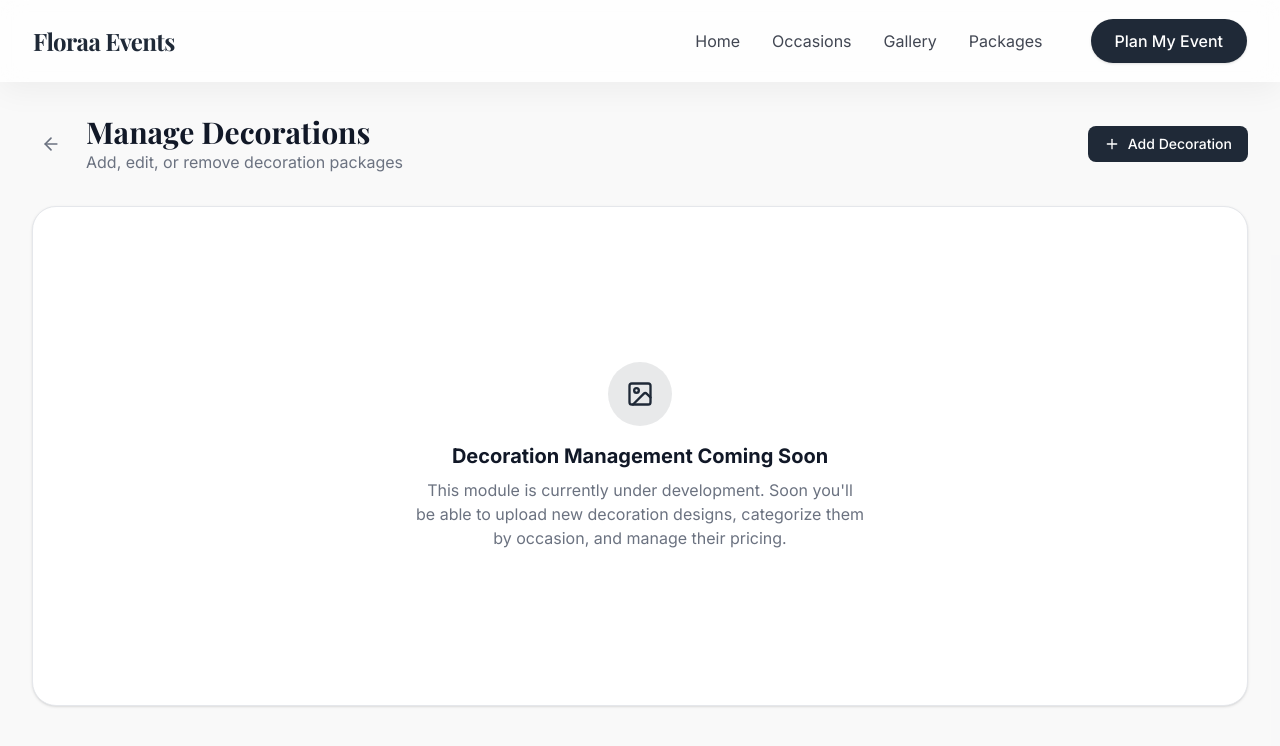
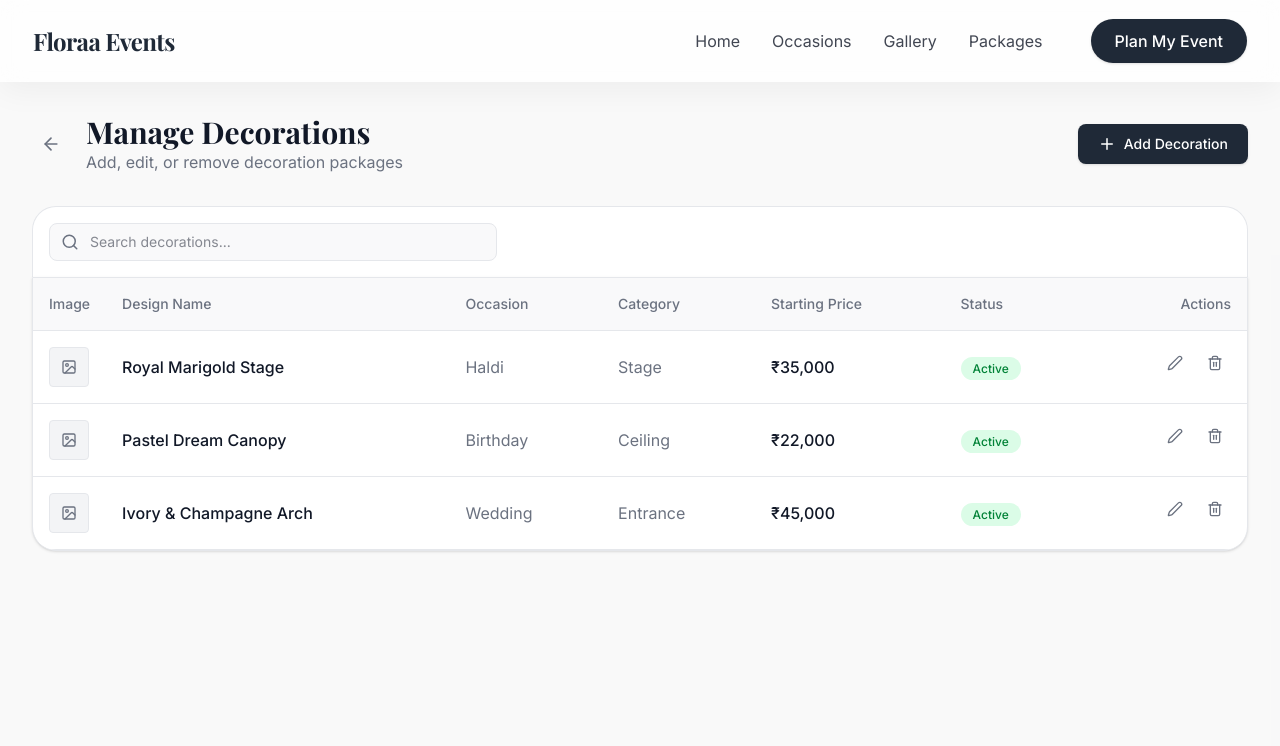
Before and after one commit to akhila2008/akhil_web, a Next.js app: page /admin/decorations in a window 1280 px wide. Shown: the top 746 px of the page. Built offline with nearby package versions, Linux system fonts and the light colour scheme; a web font is replaced by a local one.

Commit message:
Build Decoration Management Module

```diff
--- a/src/app/admin/decorations/page.tsx
+++ b/src/app/admin/decorations/page.tsx
@@ -1,12 +1,76 @@
-import React from "react";
+"use client";
+
+import React, { useState } from "react";
 import Link from "next/link";
-import { ArrowLeft, Plus } from "lucide-react";
+import { ArrowLeft, Plus, Search, Edit2, Trash2, X, Image as ImageIcon } from "lucide-react";
+
+type Decoration = {
+  id: string;
+  name: string;
+  occasion: string;
+  category: string;
+  price: number;
+  status: "Active" | "Draft";
+};
+
+const INITIAL_DATA: Decoration[] = [
+  { id: "1", name: "Royal Marigold Stage", occasion: "Haldi", category: "Stage", price: 35000, status: "Active" },
+  { id: "2", name: "Pastel Dream Canopy", occasion: "Birthday", category: "Ceiling", price: 22000, status: "Active" },
+  { id: "3", name: "Ivory & Champagne Arch", occasion: "Wedding", category: "Entrance", price: 45000, status: "Active" },
+];
 
 export default function DecorationsPage() {
+  const [decorations, setDecorations] = useState<Decoration[]>(INITIAL_DATA);
+  const [searchQuery, setSearchQuery] = useState("");
+  const [isModalOpen, setIsModalOpen] = useState(false);
+  const [editingId, setEditingId] = useState<string | null>(null);
+
+  // Form State
+  const [formData, setFormData] = useState({
+    name: "", occasion: "Wedding", category: "Stage", price: "", status: "Active"
+  });
+
+  const filteredDecorations = decorations.filter(dec =>
+    dec.name.toLowerCase().includes(searchQuery.toLowerCase()) ||
+    dec.occasion.toLowerCase().includes(searchQuery.toLowerCase())
+  );
+
+  const handleOpenModal = (dec?: Decoration) => {
+    if (dec) {
+      setFormData({
+        name: dec.name, occasion: dec.occasion, category: dec.category, price: dec.price.toString(), status: dec.status
+      });
+      setEditingId(dec.id);
+    } else {
+      setFormData({ name: "", occasion: "Wedding", category: "Stage", price: "", status: "Active" });
+      setEditingId(null);
+    }
+    setIsModalOpen(true);
+  };
+
+  const handleSave = (e: React.FormEvent) => {
+    e.preventDefault();
+    if (editingId) {
+      setDecorations(decorations.map(d => d.id === editingId ? { ...formData, id: editingId, price: Number(formData.price) } as Decoration : d));
+    } else {
+      const newDec: Decoration = { ...formData, id: Date.now().toString(), price: Number(formData.price) } as Decoration;
+      setDecorations([...decorations, newDec]);
+    }
+    setIsModalOpen(false);
+  };
+
+  const handleDelete = (id: string) => {
+    if(confirm("Are you sure you want to delete this decoration?")) {
+      setDecorations(decorations.filter(d => d.id !== id));
+    }
+  };
+
   return (
     <div className="min-h-screen bg-muted/30 py-8 px-4 sm:px-6 lg:px-8">
       <div className="max-w-7xl mx-auto">
-        <div className="mb-8 flex items-center justify-between">
+
+        {/* Header */}
+        <div className="mb-8 flex flex-col sm:flex-row sm:items-center justify-between gap-4">
           <div className="flex items-center">
             <Link href="/admin" className="mr-4 p-2 rounded-full hover:bg-card border border-transparent hover:border-border transition-colors">
               <ArrowLeft size={20} className="text-muted-foreground" />
@@ -16,21 +80,169 @@ export default function DecorationsPage() {
               <p className="text-muted-foreground">Add, edit, or remove decoration packages</p>
             </div>
           </div>
-          <button className="px-4 py-2 bg-primary text-card rounded-lg text-sm font-medium hover:opacity-90 transition-opacity flex items-center">
-            <Plus size={16} className="mr-2" /> Add Decoration
+          <button
+            onClick={() => handleOpenModal()}
+            className="px-5 py-2.5 bg-primary text-card rounded-lg text-sm font-medium hover:opacity-90 transition-opacity flex items-center shadow-sm"
+          >
+            <Plus size={18} className="mr-2" /> Add Decoration
           </button>
         </div>
 
-        <div className="bg-card rounded-2xl border border-border shadow-sm p-8 text-center min-h-[500px] flex flex-col items-center justify-center">
-          <div className="w-16 h-16 bg-primary/10 text-primary rounded-full flex items-center justify-center mb-4">
-            <svg xmlns="http://www.w3.org/2000/svg" width="28" height="28" viewBox="0 0 24 24" fill="none" stroke="currentColor" strokeWidth="2" strokeLinecap="round" strokeLinejoin="round"><rect width="18" height="18" x="3" y="3" rx="2" ry="2"/><circle cx="9" cy="9" r="2"/><path d="m21 15-3.086-3.086a2 2 0 0 0-2.828 0L6 21"/></svg>
+        {/* Filters & Search */}
+        <div className="bg-card p-4 rounded-t-2xl border-t border-l border-r border-border flex items-center">
+          <div className="relative w-full max-w-md">
+            <Search size={18} className="absolute left-3 top-1/2 -translate-y-1/2 text-muted-foreground" />
+            <input
+              type="text"
+              placeholder="Search decorations..."
+              value={searchQuery}
+              onChange={(e) => setSearchQuery(e.target.value)}
+              className="w-full pl-10 pr-4 py-2 bg-muted/50 border border-border rounded-lg text-sm focus:outline-none focus:border-primary"
+            />
           </div>
-          <h2 className="text-xl font-bold mb-2">Decoration Management Coming Soon</h2>
-          <p className="text-muted-foreground max-w-md mx-auto">
-            This module is currently under development. Soon you'll be able to upload new decoration designs, categorize them by occasion, and manage their pricing.
-          </p>
         </div>
+
+        {/* Data Table */}
+        <div className="bg-card rounded-b-2xl border border-border shadow-sm overflow-hidden overflow-x-auto">
+          <table className="w-full text-left border-collapse min-w-[800px]">
+            <thead>
+              <tr className="bg-muted/50 text-muted-foreground text-sm border-b border-border">
+                <th className="p-4 font-medium w-16">Image</th>
+                <th className="p-4 font-medium">Design Name</th>
+                <th className="p-4 font-medium">Occasion</th>
+                <th className="p-4 font-medium">Category</th>
+                <th className="p-4 font-medium">Starting Price</th>
+                <th className="p-4 font-medium">Status</th>
+                <th className="p-4 font-medium text-right">Actions</th>
+              </tr>
+            </thead>
+            <tbody>
+              {filteredDecorations.map((dec) => (
+                <tr key={dec.id} className="border-b border-border hover:bg-muted/30 transition-colors">
+                  <td className="p-4">
+                    <div className="w-10 h-10 rounded bg-muted flex items-center justify-center border border-border">
+                      <ImageIcon size={16} className="text-muted-foreground" />
+                    </div>
+                  </td>
+                  <td className="p-4 font-medium text-foreground">{dec.name}</td>
+                  <td className="p-4 text-muted-foreground">{dec.occasion}</td>
+                  <td className="p-4 text-muted-foreground">{dec.category}</td>
+                  <td className="p-4 font-medium text-foreground">₹{dec.price.toLocaleString('en-IN')}</td>
+                  <td className="p-4">
+                    <span className={`px-3 py-1 rounded-full text-xs font-medium ${dec.status === 'Active' ? 'bg-green-100 text-green-700' : 'bg-orange-100 text-orange-700'}`}>
+                      {dec.status}
+                    </span>
+                  </td>
+                  <td className="p-4 flex justify-end gap-2">
+                    <button onClick={() => handleOpenModal(dec)} className="p-2 text-muted-foreground hover:text-primary transition-colors hover:bg-primary/10 rounded-lg">
+                      <Edit2 size={16} />
+                    </button>
+                    <button onClick={() => handleDelete(dec.id)} className="p-2 text-muted-foreground hover:text-red-500 transition-colors hover:bg-red-50 rounded-lg">
+                      <Trash2 size={16} />
+                    </button>
+                  </td>
+                </tr>
+              ))}
+              {filteredDecorations.length === 0 && (
+                <tr>
+                  <td colSpan={7} className="p-8 text-center text-muted-foreground">
+                    No decorations found. Try adjusting your search or add a new one.
+                  </td>
+                </tr>
+              )}
+            </tbody>
+          </table>
+        </div>
+
       </div>
+
+      {/* Add/Edit Modal */}
+      {isModalOpen && (
+        <div className="fixed inset-0 z-50 flex items-center justify-center p-4 bg-black/50 backdrop-blur-sm animate-fade-in">
+          <div className="bg-card w-full max-w-lg rounded-3xl shadow-2xl overflow-hidden border border-border">
+            <div className="p-6 border-b border-border flex justify-between items-center bg-muted/30">
+              <h2 className="font-serif text-xl font-bold text-foreground">
+                {editingId ? "Edit Decoration" : "Add New Decoration"}
+              </h2>
+              <button onClick={() => setIsModalOpen(false)} className="text-muted-foreground hover:text-foreground">
+                <X size={20} />
+              </button>
+            </div>
+
+            <form onSubmit={handleSave} className="p-6 space-y-4">
+              <div>
+                <label className="block text-sm font-medium text-foreground mb-1">Design Name</label>
+                <input
+                  type="text" required
+                  className="w-full p-3 rounded-xl border border-border bg-card focus:border-primary outline-none"
+                  value={formData.name} onChange={e => setFormData({...formData, name: e.target.value})}
+                />
+              </div>
+
+              <div className="grid grid-cols-2 gap-4">
+                <div>
+                  <label className="block text-sm font-medium text-foreground mb-1">Occasion</label>
+                  <select
+                    className="w-full p-3 rounded-xl border border-border bg-card focus:border-primary outline-none"
+                    value={formData.occasion} onChange={e => setFormData({...formData, occasion: e.target.value})}
+                  >
+                    <option value="Wedding">Wedding</option>
+                    <option value="Haldi">Haldi</option>
+                    <option value="Birthday">Birthday</option>
+                    <option value="Engagement">Engagement</option>
+                    <option value="Baby Shower">Baby Shower</option>
+                  </select>
+                </div>
+                <div>
+                  <label className="block text-sm font-medium text-foreground mb-1">Category</label>
+                  <select
+                    className="w-full p-3 rounded-xl border border-border bg-card focus:border-primary outline-none"
+                    value={formData.category} onChange={e => setFormData({...formData, category: e.target.value})}
+                  >
+                    <option value="Stage">Stage</option>
+                    <option value="Backdrop">Backdrop</option>
+                    <option value="Entrance">Entrance</option>
+                    <option value="Ceiling">Ceiling</option>
+                    <option value="Lighting">Lighting</option>
+                  </select>
+                </div>
+              </div>
+
+              <div>
+                <label className="block text-sm font-medium text-foreground mb-1">Starting Price (₹)</label>
+                <input
+                  type="number" required min="0"
+                  className="w-full p-3 rounded-xl border border-border bg-card focus:border-primary outline-none"
+                  value={formData.price} onChange={e => setFormData({...formData, price: e.target.value})}
+                />
+              </div>
+
+              <div>
+                <label className="block text-sm font-medium text-foreground mb-1">Status</label>
+                <div className="flex gap-4">
+                  <label className="flex items-center gap-2">
+                    <input type="radio" checked={formData.status === "Active"} onChange={() => setFormData({...formData, status: "Active"})} />
+                    <span className="text-sm">Active</span>
+                  </label>
+                  <label className="flex items-center gap-2">
+                    <input type="radio" checked={formData.status === "Draft"} onChange={() => setFormData({...formData, status: "Draft"})} />
+                    <span className="text-sm">Draft</span>
+                  </label>
+                </div>
+              </div>
+
+              <div className="pt-4 border-t border-border flex justify-end gap-3">
+                <button type="button" onClick={() => setIsModalOpen(false)} className="px-5 py-2.5 rounded-xl border border-border text-foreground font-medium hover:bg-muted">
+                  Cancel
+                </button>
+                <button type="submit" className="px-5 py-2.5 rounded-xl bg-primary text-card font-medium hover:opacity-90">
+                  {editingId ? "Save Changes" : "Add Decoration"}
+                </button>
+              </div>
+            </form>
+          </div>
+        </div>
+      )}
     </div>
   );
 }
```
Also changed, not shown: 1 other file (tests, documents, lock files or other folders).
